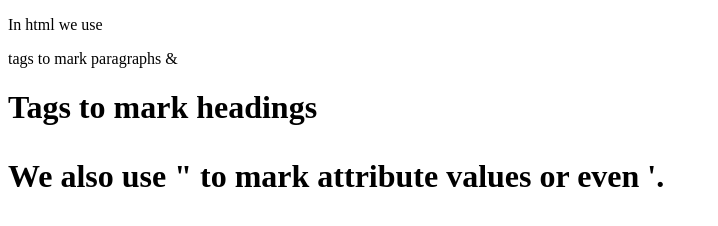
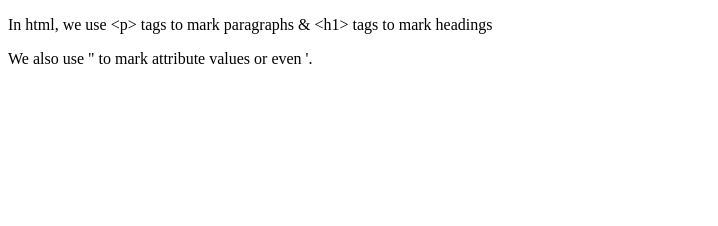
Before and after one commit to wi-fighters/05-UIB-content-escape_chars, a plain HTML site: page index.html in a window 1280 px wide. Shown: the whole page, without its empty margins (0-718 px from the left). Drawn offline with Linux system fonts and the light colour scheme.

Commit message:
complete 05 exercise

```diff
--- a/index.html
+++ b/index.html
@@ -16,13 +16,13 @@
 
   <p>
     <!-- Fix the following paragraph -->
-    In html we use <p> tags to mark paragraphs & <h1> Tags to mark headings
+    In html, we use &lt;p&gt; tags to mark paragraphs &amp; &lt;h1&gt; tags to mark headings
     <!-- Fix above -->
   </p>
 
   <p>
     <!-- Fix the following paragraph -->
-    We also use " to mark attribute values or even '.
+    We also use &quot; to mark attribute values or even &apos;.
     <!-- Fix above -->
   </p>
 </body>
```
